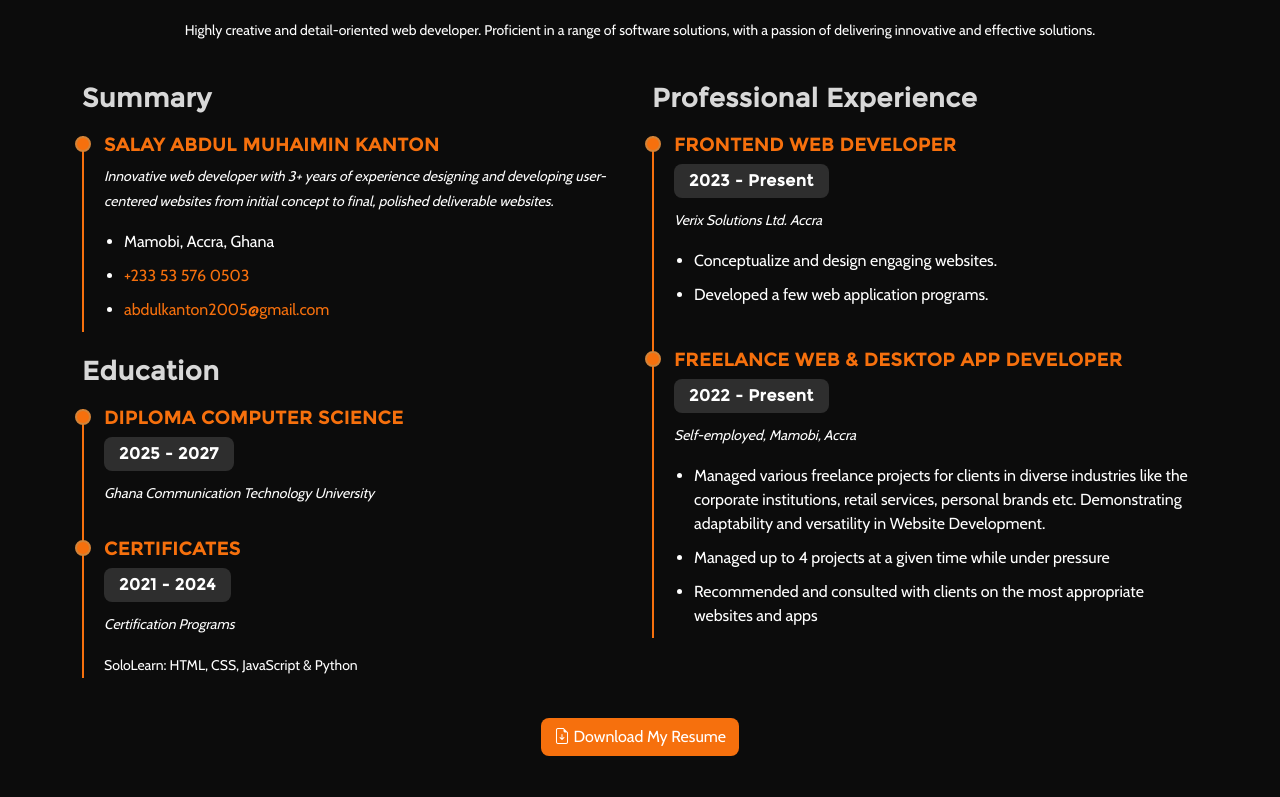
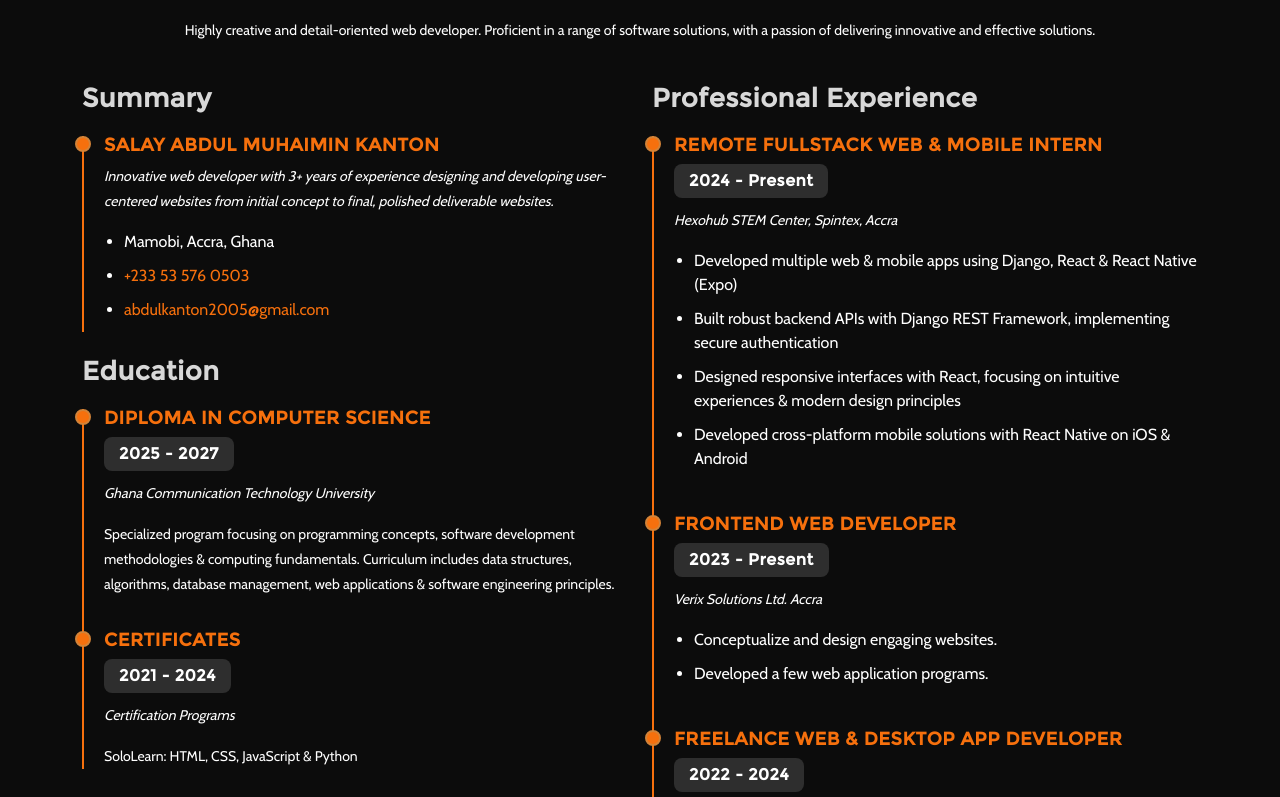
Before and after one commit to heli-toon/muhaiminsalay, a React (Vite) app: page / in a window 1280 px wide. Shown: the part 1663-2460 px from the top of the page. Built offline with nearby package versions, Linux system fonts and the light colour scheme; no server answers.

Commit message:
Update Resume component: Enhance education and experience descriptions

```diff
--- a/src/components/Resume.jsx
+++ b/src/components/Resume.jsx
@@ -4,7 +4,7 @@ function Resume(){
        <section id="resume" className="resume">
         <div className="container" data-aos="fade-up">
           <div className="section-title">
-            <h2>Resume</h2>
+            <h2>Resumé</h2>
             <span className="line-bar">...</span>
           </div>
           <p>Highly creative and detail-oriented web developer. Proficient in a range of software solutions, with a passion of delivering innovative and effective solutions.</p>
@@ -28,10 +28,10 @@ function Resume(){
                 <p></p>
               </div> */}
               <div className="resume-item" data-aos="fade-up" data-aos-delay="100">
-                <h4>Diploma Computer Science</h4>
+                <h4>Diploma in Computer Science</h4>
                 <h5>2025 - 2027</h5>
                 <p><em>Ghana Communication Technology University</em></p>
-                <p></p>
+                <p>Specialized program focusing on programming concepts, software development methodologies & computing fundamentals. Curriculum includes data structures, algorithms, database management, web applications & software engineering principles.</p>
               </div>
               <div className="resume-item" data-aos="fade-up" data-aos-delay="100">
                 <h4>Certificates</h4>
@@ -43,6 +43,17 @@ function Resume(){
             <div className="col-lg-6">
               <h3 className="resume-title">Professional Experience</h3>
               <div className="resume-item" data-aos="fade-up" data-aos-delay="100">
+                <h4>Remote Fullstack Web &amp; Mobile Intern</h4>
+                <h5>2024 - Present</h5>
+                <p><em>Hexohub STEM Center, Spintex, Accra</em></p>
+                <ul>
+                  <li>Developed multiple web & mobile apps using Django, React & React Native (Expo)</li>
+                  <li>Built robust backend APIs with Django REST Framework, implementing secure authentication</li>
+                  <li>Designed responsive interfaces with React, focusing on intuitive experiences & modern design principles</li>
+                  <li>Developed cross-platform mobile solutions with React Native on iOS & Android</li>
+                </ul>
+              </div>
+              <div className="resume-item" data-aos="fade-up" data-aos-delay="100">
                 <h4>Frontend Web Developer</h4>
                 <h5>2023 - Present</h5>
                 <p><em>Verix Solutions Ltd. Accra</em></p>
@@ -53,8 +64,8 @@ function Resume(){
               </div>
               <div className="resume-item" data-aos="fade-up" data-aos-delay="100">
                 <h4>Freelance Web &amp; Desktop App Developer</h4>
-                <h5>2022 - Present</h5>
-                <p><em>Self-employed, Mamobi, Accra</em></p>
+                <h5>2022 - 2024</h5>
+                <p><em>Self-employed, Accra</em></p>
                 <ul>
                   <li>Managed various freelance projects for clients in diverse industries like the corporate institutions, retail services, personal brands etc. Demonstrating adaptability and versatility in Website Development.</li>
                   <li>Managed up to 4 projects at a given time while under pressure</li>
@@ -63,7 +74,7 @@ function Resume(){
               </div>
             </div>
               <div className="mt-4 d-flex align-items-center justify-content-center">
-                <a href="https://muhaiminsalayk.netlify.app/Abdul_Muhaimin_Salay_Kanton_Resume.pdf" target="_blank" rel="noreferrer" download title="Abdul Muhaimin Salay Kanton Resume" className="btn btned"> <i className="bi bi-file-earmark-arrow-down" /> Download My Resume</a>
+                <a href="https://muhaiminsalayk.netlify.app/Abdul_Muhaimin_Salay_Kanton_Resume.pdf" target="_blank" rel="noreferrer" download title="Abdul Muhaimin Salay Kanton Resume" className="btn btned"> <i className="bi bi-file-earmark-arrow-down" /> Download My Resumé</a>
               </div>
           </div>
         </div>
```
